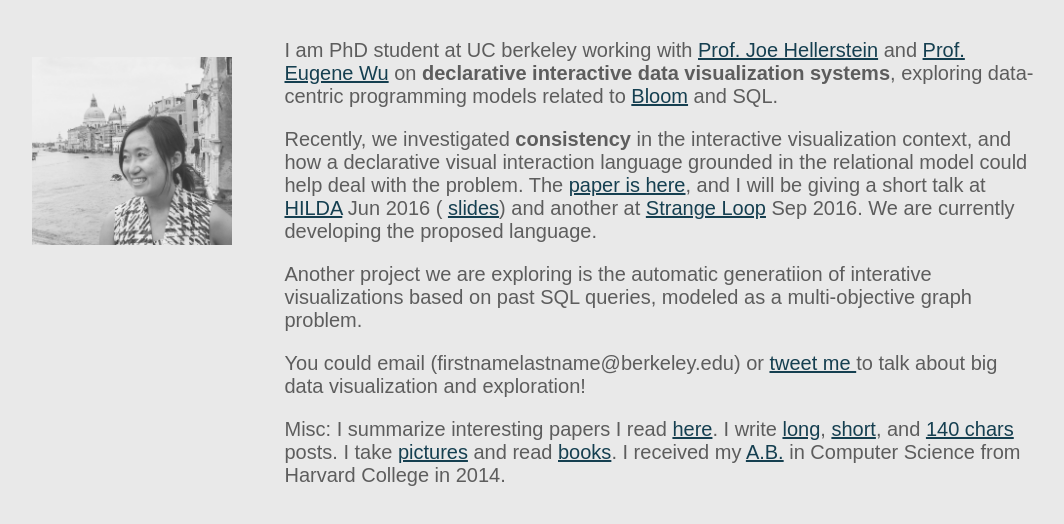
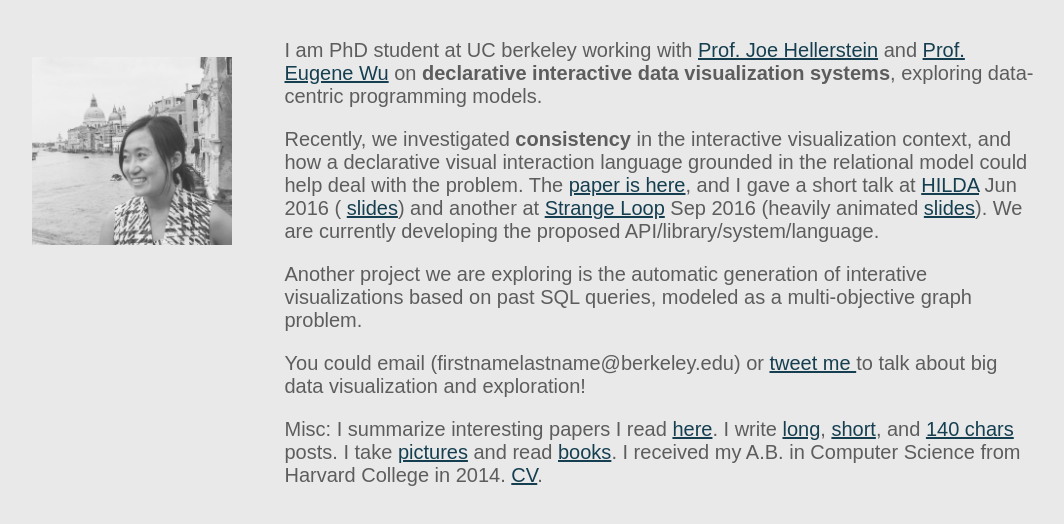
Before and after one commit to yifanwu/academicsite, a plain HTML site: page index.html in a window 1280 px wide. Shown: the part 88-612 px from the top of the page, without its empty margins (115-1179 px from the left). Drawn offline with Linux system fonts and the light colour scheme.

Commit message:
update slides

```diff
--- a/index.html
+++ b/index.html
@@ -27,16 +27,18 @@
     <td width="75%">
     <div id="bio"><p>I am PhD student at UC berkeley working with <a href="http://db.cs.berkeley.edu/jmh/">Prof. Joe Hellerstein</a> and <a
     href="http://www.cs.columbia.edu/~ewu/">Prof. Eugene Wu</a> on <b>declarative interactive data visualization systems</b>,
-    exploring data-centric programming models related to <a href='http://bloom-lang.net/'>Bloom</a>
-    and SQL. </p></div>
+    exploring data-centric programming models. </p></div>
     <p>Recently, we investigated <b>consistency</b> in the interactive visualization context, and how a declarative
     visual interaction language grounded in the relational model could help deal with the problem.
-    The <a href="assets/devil.pdf">paper is here</a>, and I will be giving a short talk at <a href="http://hilda.io/2016/">HILDA</a> Jun 2016 (
+    The <a href="assets/devil.pdf">paper is here</a>, and I gave a short talk at <a href="http://hilda.io/2016/">HILDA</a> Jun 2016 (
     <a href="assets/devil_hilda.pdf">slides</a>)
-    and another at <a href="http://www.thestrangeloop.com/">Strange Loop</a> Sep 2016. We are currently developing the proposed language. </p>
+    and another at <a href="http://www.thestrangeloop.com/">Strange Loop</a> Sep 2016 (heavily
+    animated <a
+    href="assets/frontend_consitency_strangeloop_yifanwu.pdf">slides</a>). We are currently
+    developing the proposed API/library/system/language. </p>
 
     <p>Another project we are exploring
-    is the automatic generatiion of interative visualizations based on past SQL queries, modeled as a multi-objective graph problem.
+    is the automatic generation of interative visualizations based on past SQL queries, modeled as a multi-objective graph problem.
     </p></div>
     <div>
     <p>You could email (firstnamelastname@berkeley.edu) or <a href="https://twitter.com/yifanwu">tweet
@@ -44,7 +46,9 @@
 
     <div id="contact"><p>Misc: I summarize interesting papers I read <a href="http://yifanwu.net/dbreading/">here</a>. I write <a href="http://bit.ly/yifanisms">long</a>, <a
     href="http://yifanwu.tumblr.com">short</a>, and <a href="https://twitter.com/yifanwu">140 chars</a>
-    posts. I take <a href="https://www.behance.net/yifanwu">pictures</a> and read <a href="books.html">books</a>. I received my <a href="assets/yifanwu_cv.pdf">A.B.</a> in Computer Science from Harvard College in 2014.
+    posts. I take <a href="https://www.behance.net/yifanwu">pictures</a> and read <a
+    href="books.html">books</a>. I received my A.B. in Computer Science from Harvard College in
+    2014. <a href="assets/yifanwu_cv.pdf">CV</a>.
     </td>
     </tr>
 
```
